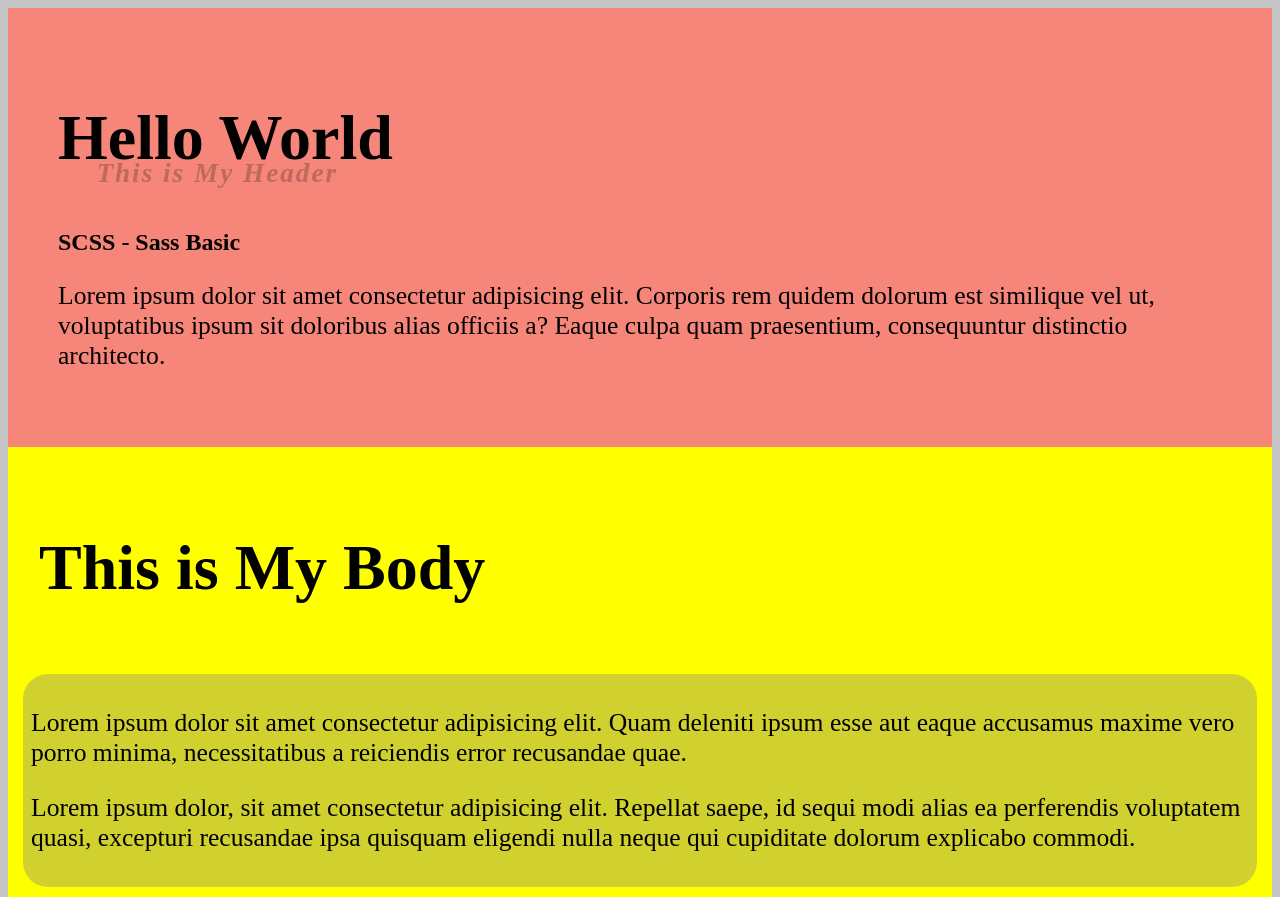
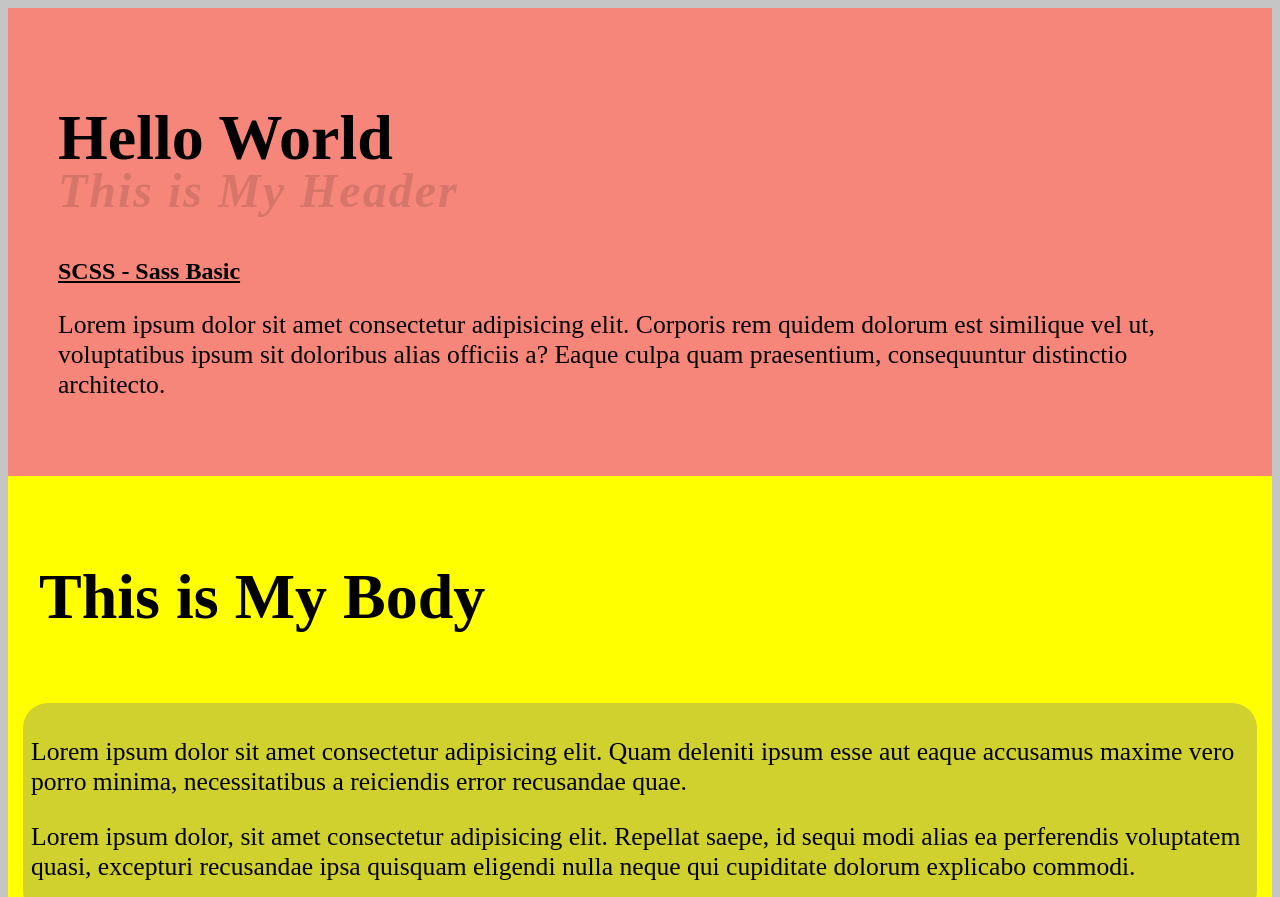
Before and after one commit to andhip/SASS-Basic, a plain HTML site: page index.html in a window 1280 px wide. Shown: the top 897 px of the page. Drawn offline with Linux system fonts and the light colour scheme.

Commit message:
updt scss

```diff
--- a/index.html
+++ b/index.html
@@ -13,7 +13,7 @@
   <header>
       <h1>Hello World</h1>
       <h2 class="main-header">This is My Header</h2>
-      <h2>SCSS - Sass Basic</h2>
+      <h2 class="main-subHeader">SCSS - Sass Basic</h2>
 
       <p>Lorem ipsum dolor sit amet consectetur adipisicing elit. Corporis rem quidem dolorum est similique vel ut, voluptatibus ipsum sit doloribus alias officiis a? Eaque culpa quam praesentium, consequuntur distinctio architecto.</p>
   </header>
--- a/main.scss
+++ b/main.scss
@@ -11,13 +11,15 @@ header {
   padding: 50px;
 
   .main-header {
-    font-size: 1.7rem;
-    opacity: 22%;
+    font-size: 3rem;
+    opacity: 12%;
     font-style: italic;
-    margin-top: -60px;
-    margin-left: 3vw;
+    margin-top: -55px;
     letter-spacing: 2px;
     margin-bottom: 2.5rem;
+  }
+  .main-subHeader {
+    text-decoration: underline;
   }
 }
 
@@ -52,7 +54,7 @@ p {
 
       &:hover {
         border-radius: 10px;
-        padding: 1rem;
+        padding: 1.5rem;
       }
     }
 
@@ -77,12 +79,12 @@ p {
   & &-paragrap {
     background-color: $secondaryColor;
     border-radius: 25px;
-    padding: 0.5rem;
+    padding: 1rem;
     margin-bottom: 2rem;
     transition: all 0.3s ease-in;
     &:hover {
       border-radius: 10px;
-      padding: 1rem;
+      padding: 0.5rem;
     }
   }
 
```
Also changed, not shown: css/main.css, 1 other file.
